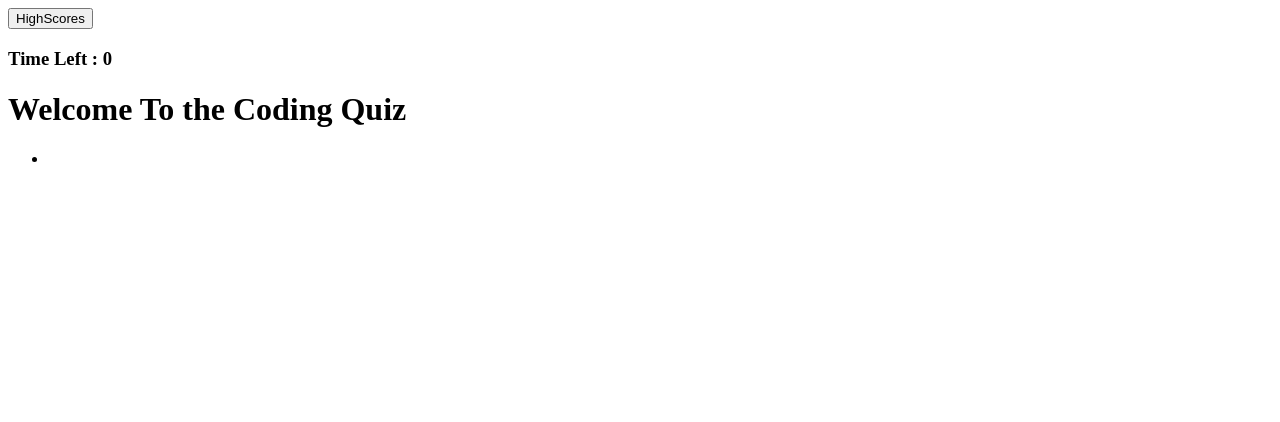
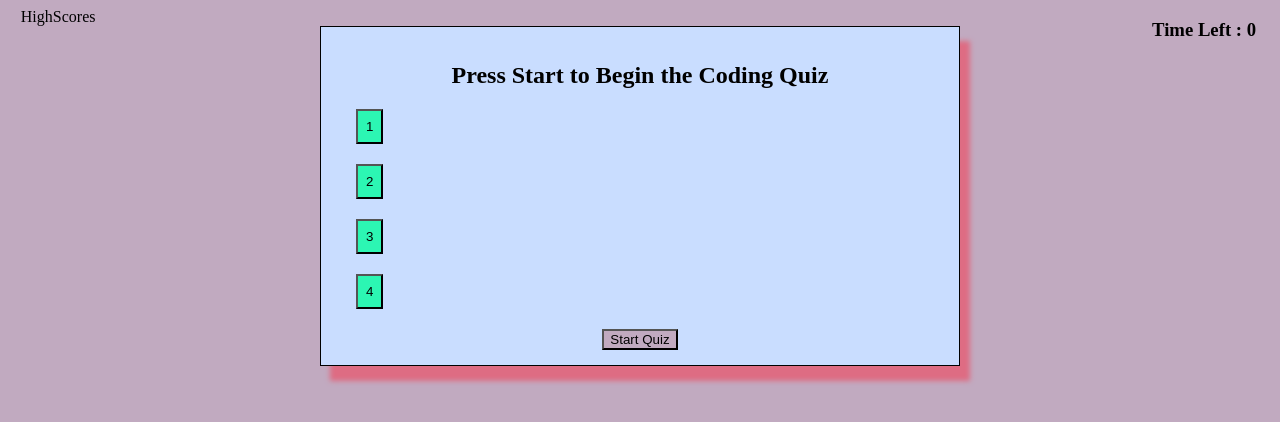
Before and after one commit to fiaschettima/codingQuiz, a plain HTML site: page index.html in a window 1280 px wide. Drawn offline with Linux system fonts and the light colour scheme.

Commit message:
styled everything except highscores

```diff
--- a/assets/css/style.css
+++ b/assets/css/style.css
@@ -1,6 +1,21 @@
+:root{
+    --mainColor1: #2CF6B3;
+    --mainColor1fade: #b1ffe5;
+    --mainColor2: #C1AAC0;
+    --mainColor3: #DE6C83;
+    --mainColor4: #ECB0E1;
+    --mainColor5: #C9DDFF;
+/* https://coolors.co/ site in readme */
+}
+*{
+    box-sizing: border-box;
+}
+body{
+    background-color: var(--mainColor2);
+}
 /* highscores-------------------------------------------------------------------------------------------------------------------- */
 #highScores{
-    height: 100%;
+    height: 100vw;
     width: 0;
     position: fixed;
     z-index: 1;
@@ -8,10 +23,53 @@
     left: 0;
     overflow-x: hidden;
     transition: 0.5s;
-    background-color: aqua;
+    background-color: var(--mainColor5);
 }
 #closeScore{
-    color: white;
+  /* figure out how to position it all the way to the right and center */
+}
+#openButton{
+    background: none;
+    color: inherit;
+    border: none;
+    padding: 0;
+    font: inherit;
+    cursor: pointer;
+    outline: inherit;
+    margin-left: 1vw;
 }
 /* Timer-------------------------------------------------------------------------------------------------------------------- */
+#timer{
+    position: absolute;
+    left: 90vw;
+    top: 0;
+}
+
 /* Main Quiz-------------------------------------------------------------------------------------------------------------------- */
+#quizContainer{
+    width: 50vw;
+    background-color: var(--mainColor5);
+    margin: auto;
+    border: 1px solid black;
+    box-shadow: 10px 15px 5px var(--mainColor3);
+    text-align: center;
+    padding: 15px;
+}
+.answerButton{
+    margin: 20px;
+    display: block;
+    padding: 8px;
+    background-color: var(--mainColor1);
+}
+.answerButton:hover{
+  background-color: var(--mainColor1fade);
+  transition: 0.3s;
+}
+#start-button{
+    margin: auto;
+    background-color: var(--mainColor2);
+}
+#start-button:hover{
+    background-color: var(--mainColor4);
+    transition: 0.3s;
+}
--- a/assets/js/script.js
+++ b/assets/js/script.js
@@ -8,6 +8,7 @@ var quizQuestions = {
         3: 'answer',
         4: 'answer',
     },
+    Q1Correct: 2,
     Q2: 'question 2',
     Q2Ans: {
         1: 'answer',
@@ -15,6 +16,7 @@ var quizQuestions = {
         3: 'answer',
         4: 'answer',
     },
+    Q2Correct: 2,
     Q3: 'question 3',
     Q3Ans: {
         1: 'answer',
@@ -22,6 +24,7 @@ var quizQuestions = {
         3: 'answer',
         4: 'answer',
     },
+    Q3Correct: 2,
     Q4: 'question 4',
     Q4Ans: {
         1: 'answer',
@@ -29,13 +32,15 @@ var quizQuestions = {
         3: 'answerssss',
         4: 'answer',
     },
+    Q4Correct: 2,
     Q5: 'question 5',
     Q5Ans: {
         1: 'answer',
         2: 'answer',
         3: 'answerssss',
         4: 'answer',
-    }
+    },
+    Q5Correct: 2,
 };
 console.log( quizQuestions.Q4Ans[3]);
 function quizTimer(){
@@ -54,7 +59,7 @@ function quizTimer(){
 // wrong answers on quiz questions subtract from time left
 // highscroes window open and close
 function openHighScores(){
-    document.getElementById('highScores').style.width = "250px";
+    document.getElementById('highScores').style.width = "15vw";
 }
 function closeHighScores(){
     document.getElementById('highScores').style.width = '0px';
--- a/index.html
+++ b/index.html
@@ -11,9 +11,9 @@
     <!-- Highscores Container -->
     <div id="highScores">
         <button id="closeScore"> &#10006; </button>
-        <ul id="scoreList">
+        <ol id="scoreList">
             <li>test</li>
-        </ul>
+        </ol>
     </div>
     <button id="openButton">HighScores</button>
     <!-- timerContainer -->
@@ -22,12 +22,14 @@
     </div>
     <!-- main quiz content -->
     <main id="quizContainer">
-        <h1 id="quizHead">Welcome To the Coding Quiz</h1>
-        <div id="questionAnswers">
-            <ul>
-                <li></li>
-            </ul>
+        <h2 id="quizHead">Press Start to Begin the Coding Quiz</h2>
+        <div id="answers">
+            <button class="answerButton">1</button>
+            <button class="answerButton">2</button>
+            <button class="answerButton">3</button>
+            <button class="answerButton">4</button>
         </div>
+            <button id="start-button">Start Quiz</button>
     </main>
     <script src="./assets/js/script.js"></script>
 </body>
```
